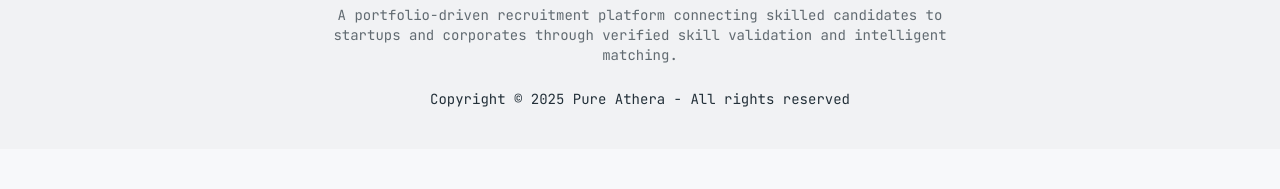
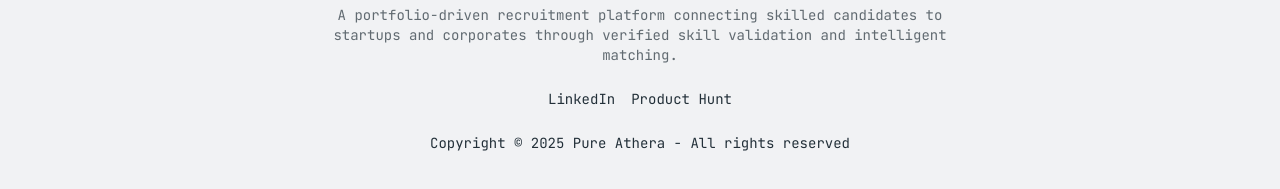
Before and after one commit to APOORV7G/pure-athera, a plain HTML site: page index.html in a window 1280 px wide. Shown: the part 4942-5131 px from the top of the page. Before the commit the page ends 5091 px from the top, so only its background shows below. Drawn offline with nearby package versions, Linux system fonts and the light colour scheme.

Commit message:
Update index.html

```diff
--- a/index.html
+++ b/index.html
@@ -696,12 +696,15 @@
                     candidates to startups and corporates through verified skill
                     validation and intelligent matching.
                 </p>
-                <!-- <div class="grid grid-flow-col gap-4 mt-4">
+                <div class="grid grid-flow-col gap-4 mt-4">
+                    <!--
                     <a class="link link-hover">About Us</a>
                     <a class="link link-hover">Contact</a>
                     <a class="link link-hover">Privacy Policy</a>
-                    <a class="link link-hover">Terms of Service</a>
-                </div> -->
+                    -->
+                    <a class="link link-hover" href="https://www.linkedin.com/company/pure-athera">LinkedIn</a>
+                    <a class="link link-hover" href="https://www.producthunt.com/products/pure-athera">Product Hunt</a>
+                </div>
                 <p class="text-sm mt-4">
                     Copyright © 2025 Pure Athera - All rights reserved
                 </p>
```
